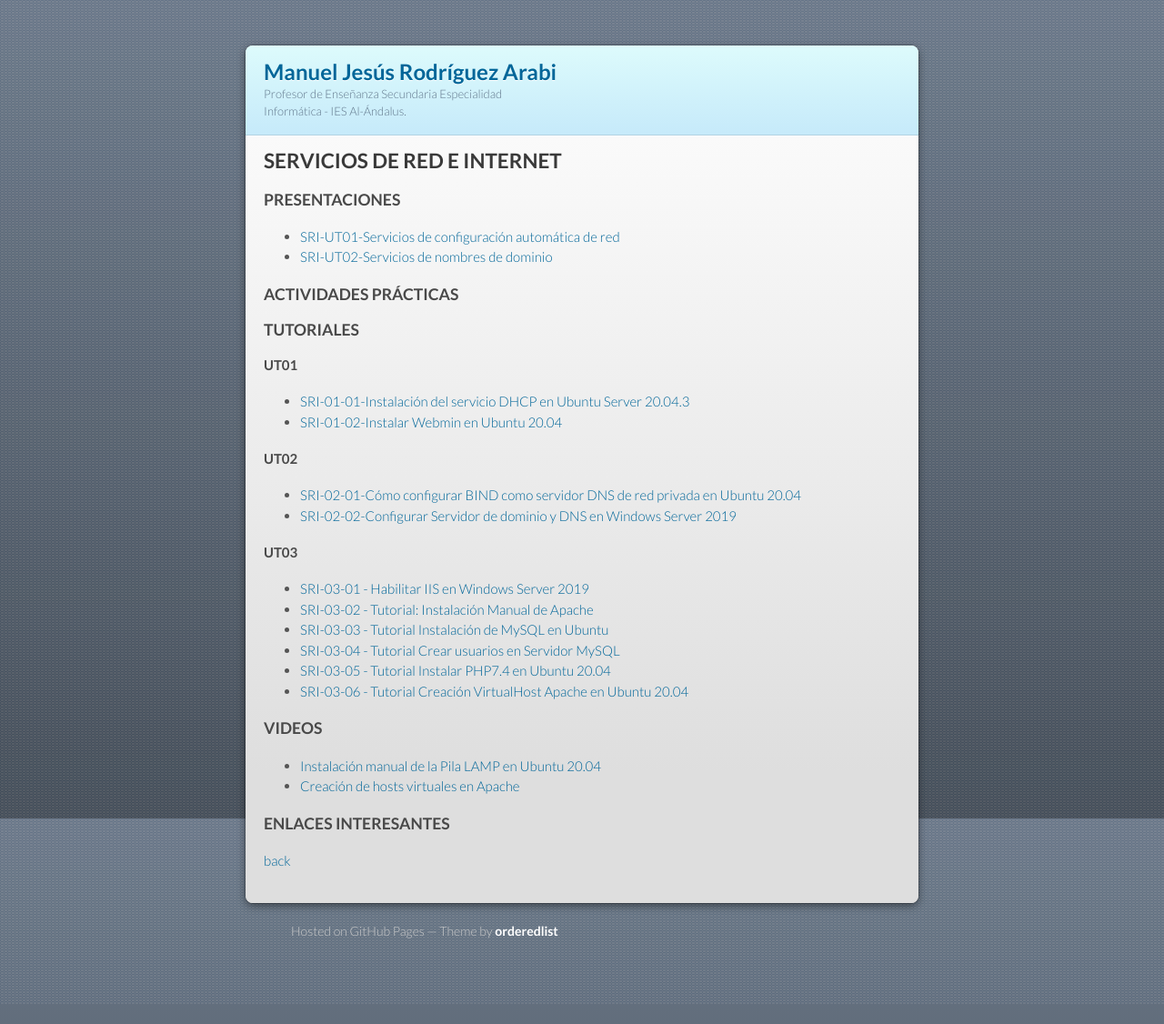
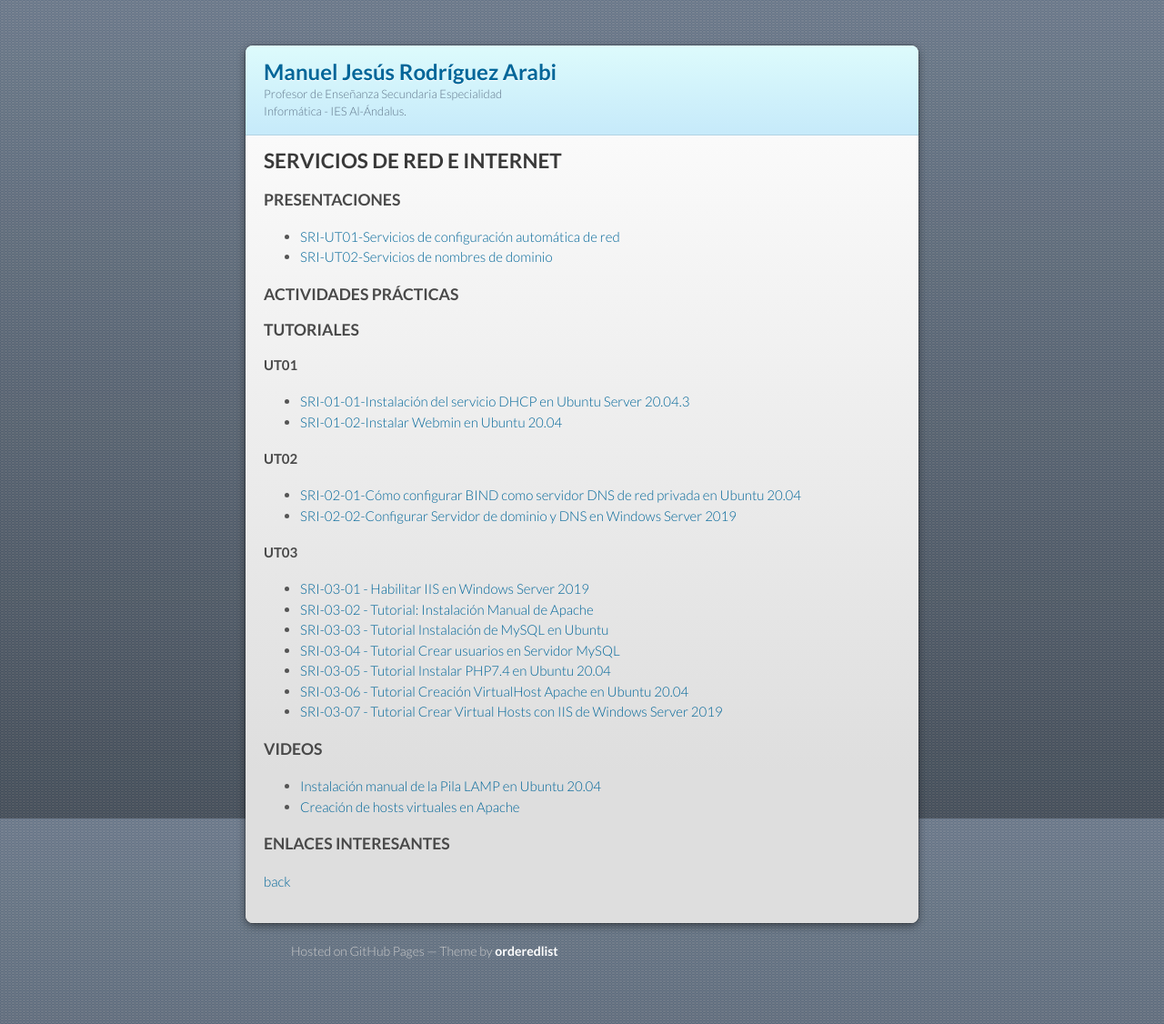
Before and after one commit to mrodara/mrodara.github.io, a Jekyll site: the page built from mods/sri.md, in a window 1280 px wide. Shown: the whole page at 91% size. Built offline with Jekyll 4.4.1, drawn with Linux system fonts in a browser that asks for light colours; our own code applies the rules of GitHub Pages for plain Markdown files; before the commit the page ends 1104 px from its top, so only the background shows below that.

Commit message:
Tutorial crear hosts virtuales win server 2019

```diff
--- a/mods/sri.md
+++ b/mods/sri.md
@@ -28,6 +28,7 @@ layout: default
 * [SRI-03-04 - Tutorial Crear usuarios en Servidor MySQL](https://docs.google.com/document/d/1e7IxqwJPpDfnVrZKUMGs1abM3_BvCzxz5_OWEBDRjcg/edit?usp=sharing)
 * [SRI-03-05 - Tutorial Instalar PHP7.4 en Ubuntu 20.04](https://docs.google.com/document/d/11LEQEer5rJ1OwUc69WaeclO0SBO0W20CKcEWLsiywQ0/edit?usp=sharing)
 * [SRI-03-06 - Tutorial Creación VirtualHost Apache en Ubuntu 20.04](https://docs.google.com/document/d/12Fyfh3Upn_zqNk-b68oYwVdn8Q0FWe2MEKBvDjVutxE/edit?usp=sharing)
+* [SRI-03-07 - Tutorial Crear Virtual Hosts con IIS de Windows Server 2019](https://docs.google.com/document/d/13ZQ6X2TACHuxaDGo19q_6dACqxMnbxSIvthQZfoQh7Y/edit?usp=sharing)
 
 ### VIDEOS
 * [Instalación manual de la Pila LAMP en Ubuntu 20.04](https://youtu.be/fNNDBpP3gYM)
```
